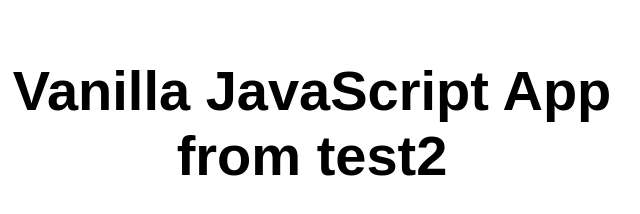
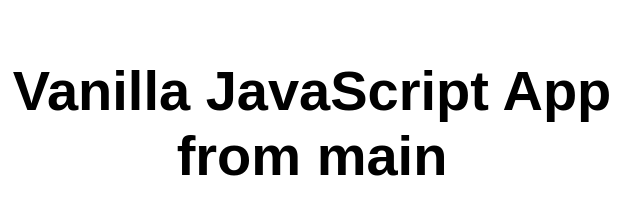
Before and after one commit to He11oW-10/vanillatest23, a website: page src/index.html in a window 1280 px wide. Shown: the full height of the page, 328-968 px from the left. Drawn offline with Linux system fonts and the light colour scheme.

Commit message:
Revert "Update index.html"

```diff
--- a/src/index.html
+++ b/src/index.html
@@ -5,12 +5,12 @@
   <meta charset="UTF-8">
   <meta name="viewport" content="width=device-width, initial-scale=1.0">
   <link rel="stylesheet" href="styles.css">
-  <title>Vanilla JavaScript App from test2</title>
+  <title>Vanilla JavaScript App from main</title>
 </head>
 
 <body>
   <main>
-    <h1>Vanilla JavaScript App from test2</h1>
+    <h1>Vanilla JavaScript App from main</h1>
   </main>
 </body>
 
```
